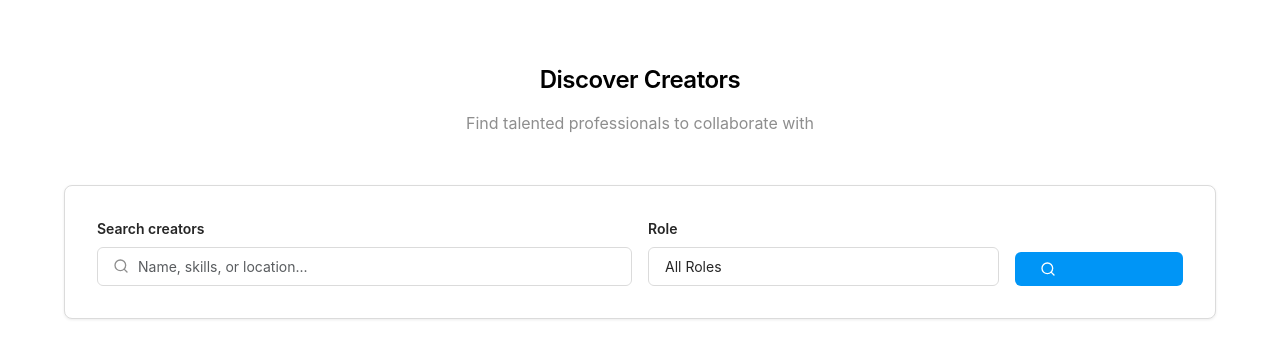
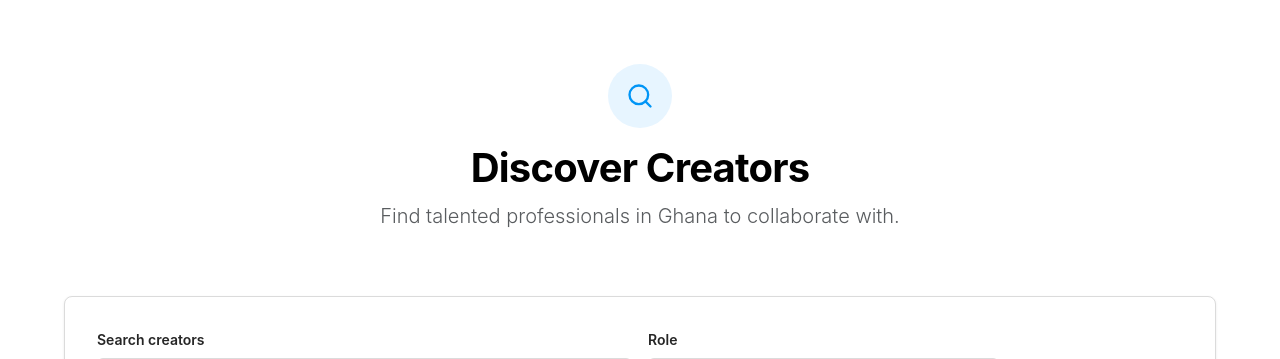
Before and after one commit to SamuzuKofi/The-Creative-Nexus, a Django app: page /explore/ in a window 1280 px wide. Shown: the part 70-429 px from the top of the page. Run offline with Django 5.2, Linux system fonts and the light colour scheme; a user stored in the database is signed in; data comes from the database, SQL or seed files in the repository; parts of the project's set-up code (start-up, migrations or seed data) failed here and were passed over.

Commit message:
tidied up frontend

```diff
--- a/The_creative_nexus/templates/accounts/login.html
+++ b/The_creative_nexus/templates/accounts/login.html
@@ -9,10 +9,10 @@
             <div class="col-md-9">
                 <div class="text-center mb-5">
                     <div style="width: 64px; height: 64px; background: var(--color-accent-light); border-radius: var(--radius-lg); display: flex; align-items: center; justify-content: center; margin: 0 auto var(--space-md);">
-                        <i data-lucide="log-in" style="width: 28px; height: 28px; color: var(--color-accent);"></i>
+                        <i data-lucide="log-in" style="width: 32px; height: 32px; color: var(--color-accent);"></i>
                     </div>
-                    <h2 style="margin-bottom: var(--space-xs);">Welcome Back</h2>
-                    <p>Sign in to continue your creative journey</p>
+                    <h2 class="fw-bold h1" style="margin-bottom: var(--space-sm);">Welcome Back</h2>
+                    <p class="lead text-muted">Sign in to continue your creative journey.</p>
                 </div>
 
                 <div class="card">
--- a/The_creative_nexus/templates/core/explore.html
+++ b/The_creative_nexus/templates/core/explore.html
@@ -5,9 +5,12 @@
 {% block content %}
 <section style="padding: var(--space-3xl) 0;">
     <div class="container-premium">
-        <div class="section-header" style="margin-bottom: var(--space-2xl);">
-            <h2 style="margin-bottom: var(--space-md);">Discover Creators</h2>
-            <p style="color: var(--color-text-muted); font-size: 16px;">Find talented professionals to collaborate with</p>
+        <div class="text-center" style="margin-bottom: var(--space-3xl);">
+            <div style="width: 64px; height: 64px; background: var(--color-accent-light); border-radius: 50%; display: flex; align-items: center; justify-content: center; margin: 0 auto var(--space-md);">
+                <i data-lucide="search" style="width: 28px; height: 28px; color: var(--color-accent);"></i>
+            </div>
+            <h2 class="display-6 fw-bold" style="margin-bottom: var(--space-sm);">Discover Creators</h2>
+            <p class="lead text-muted">Find talented professionals in Ghana to collaborate with.</p>
         </div>
 
         <!-- Filters Card -->
```
